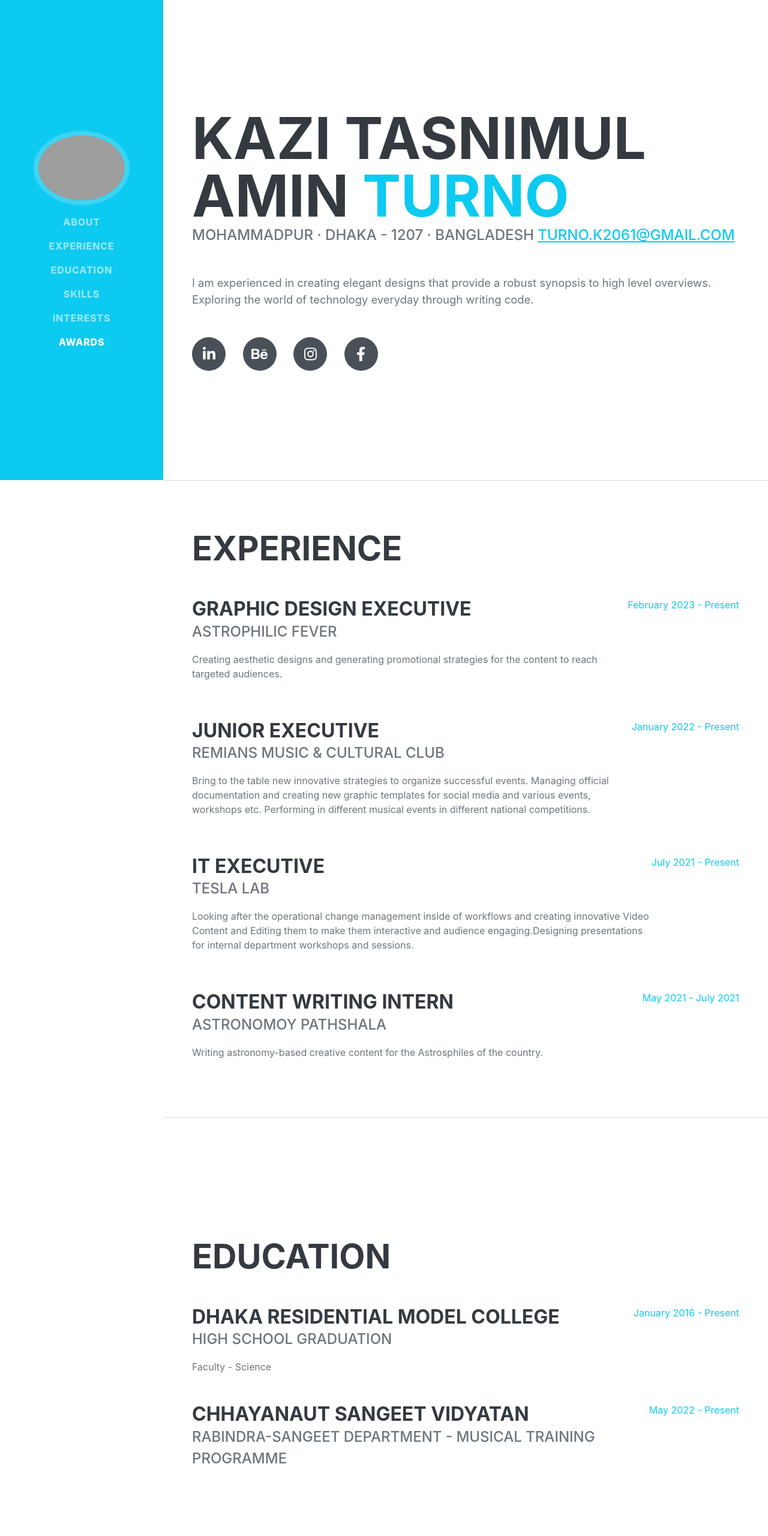
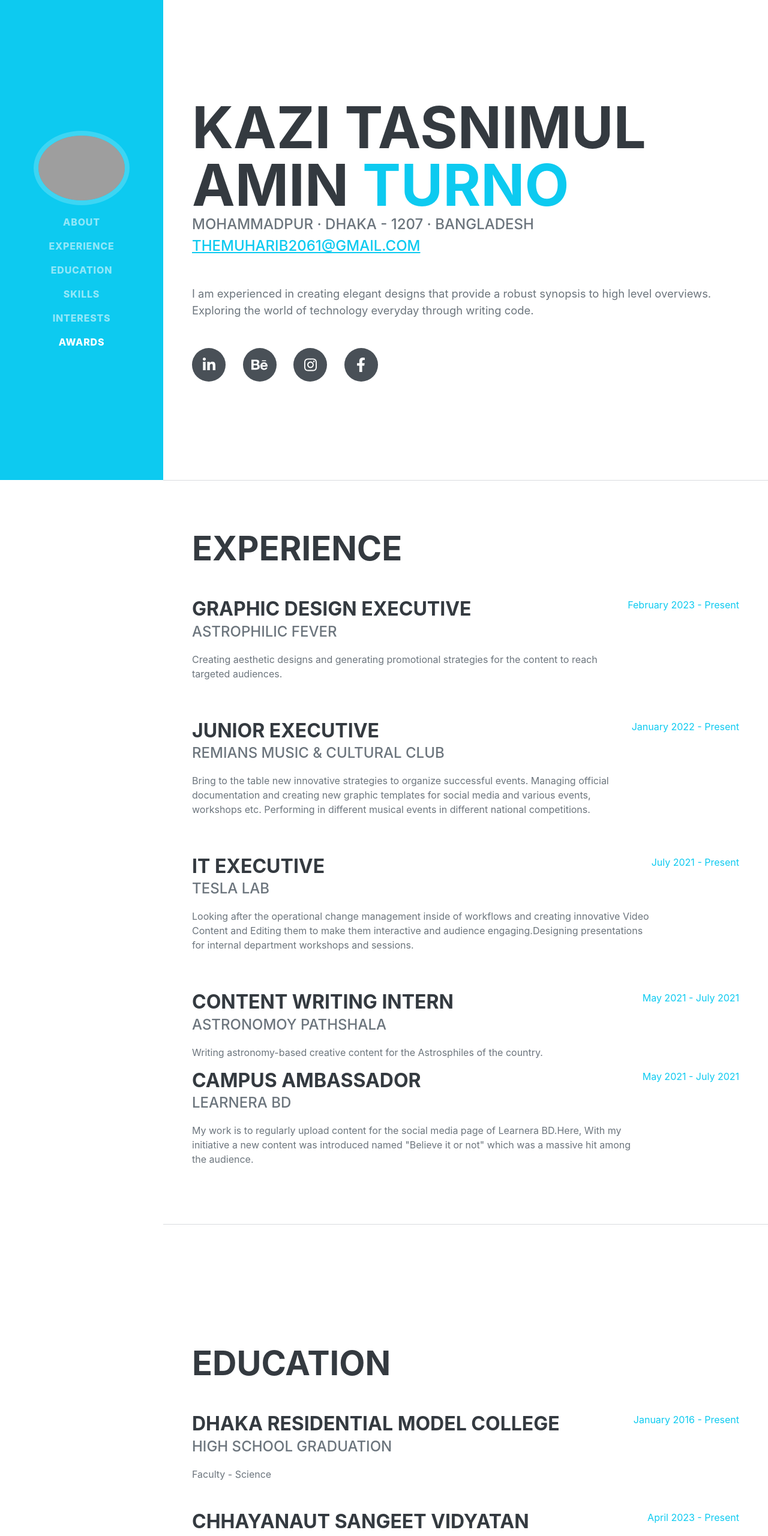
Before and after one commit to turnothemuharib/Portfolio, a plain HTML site: page index.html in a window 1280 px wide. Shown: the top 2560 px of the page at 60% size. Drawn offline with nearby package versions, Linux system fonts and the light colour scheme; grey boxes are pictures that could not be loaded; a web font is replaced by a local one.

Commit message:
Update index.html
portfolio updated 2024

```diff
--- a/index.html
+++ b/index.html
@@ -46,7 +46,7 @@
                     </h1>
                     <div class="subheading mb-5">
                         Mohammadpur · DHAKA - 1207 · Bangladesh
-                        <a href="mailto:turno.k2061@gmail.com" class="text-info">turno.k2061@gmail.com</a>
+                        <a href="mailto:turno.k2061@gmail.com" class="text-info">themuharib2061@gmail.com</a>
                     </div>
                     <p class="lead mb-5">I am experienced in creating elegant designs that provide a robust synopsis to high level overviews. Exploring the world of technology everyday through writing code.</p>
                     <div class="social-icons">
@@ -94,6 +94,14 @@
                         </div>
                         <div class="flex-shrink-0"><span class="text-info">May 2021  - July 2021</span></div>
                     </div>
+                   <div class="d-flex flex-column flex-md-row justify-content-between">
+                        <div class="flex-grow-1">
+                            <h3 class="mb-0">Campus Ambassador</h3>
+                            <div class="subheading mb-3">Learnera BD</div>
+                            <p>My work is to regularly upload content for the social media page of Learnera BD.Here, With my initiative a new content was introduced named "Believe it or not" which was a massive hit among the audience. </p>
+                        </div>
+                        <div class="flex-shrink-0"><span class="text-info">May 2021  - July 2021</span></div>
+                    </div>
                 </div>
             </section>
             <hr class="m-0" />
@@ -115,7 +123,7 @@
                             <div class="subheading mb-3">Rabindra-sangeet Department - Musical Training programme</div>
 
                         </div>
-                        <div class="flex-shrink-0"><span class="text-info">May 2022 - Present</span></div>
+                        <div class="flex-shrink-0"><span class="text-info">April 2023 - Present</span></div>
                     </div>
                 </div>
             </section>
@@ -160,7 +168,7 @@
                     <h2 class="mb-5">Interests</h2>
                     <p>Apart from being a Graphic Designer & Programmer. I enjoy most of my time watching movies, television series & reading books. During Night Time, I become an observer who has lost himself in the beauty of the moon and stars.</p>
 
-                    <p class="mb-0"> I am an aspiring Musician, I spent a large amount of my free time singing songs and playing musical instruments.</p>
+                    <p class="mb-0"> I am an aspiring Musician, I spend a large amount of my free time singing songs and playing musical instruments.</p>
                 </div>
             </section>
             <hr class="m-0" />
@@ -171,11 +179,11 @@
                     <ul class="fa-ul mb-0">
                         <li>
                             <span class="fa-li"><i class="fas fa-trophy text-warning"></i></span>
+                            Bronze Honour - International Astronomy and Astrophysics Competition 2023
+                        </li>
+                         <li>
+                            <span class="fa-li"><i class="fas fa-trophy text-warning"></i></span>
                             Provisional Discovery of Main Belt Asteroid - ALL BANGLADESH ASTEROID SEARCH CAMPAIGN (August 2021 Session) - IASC
-                        </li>
-                        <li>
-                            <span class="fa-li"><i class="fas fa-trophy text-warning"></i></span>
-                            Html, CSS, JavaScript Essential Trainning - Linkedin Certification
                         </li>
                         <li>
                             <span class="fa-li"><i class="fas fa-trophy text-warning"></i></span>
```
